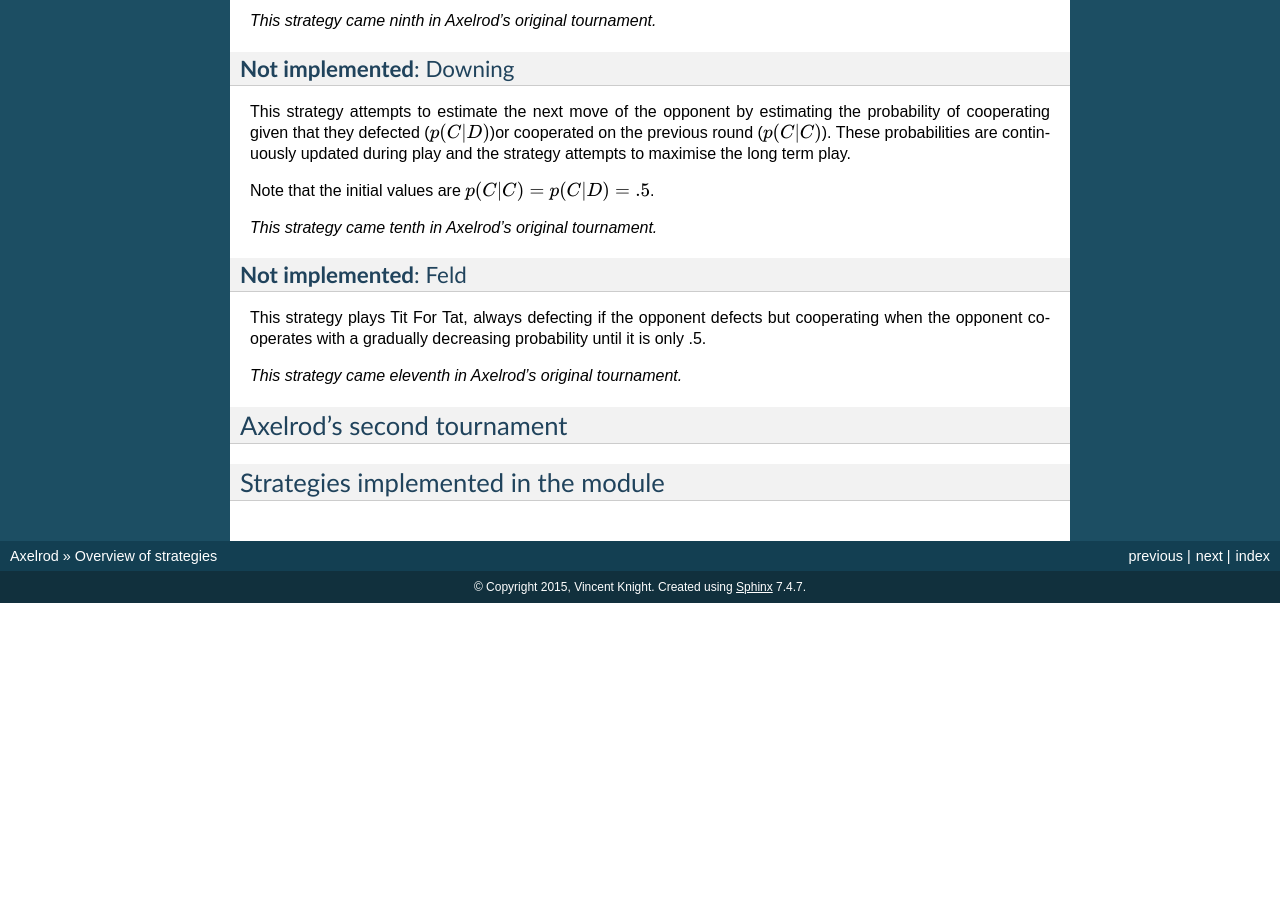
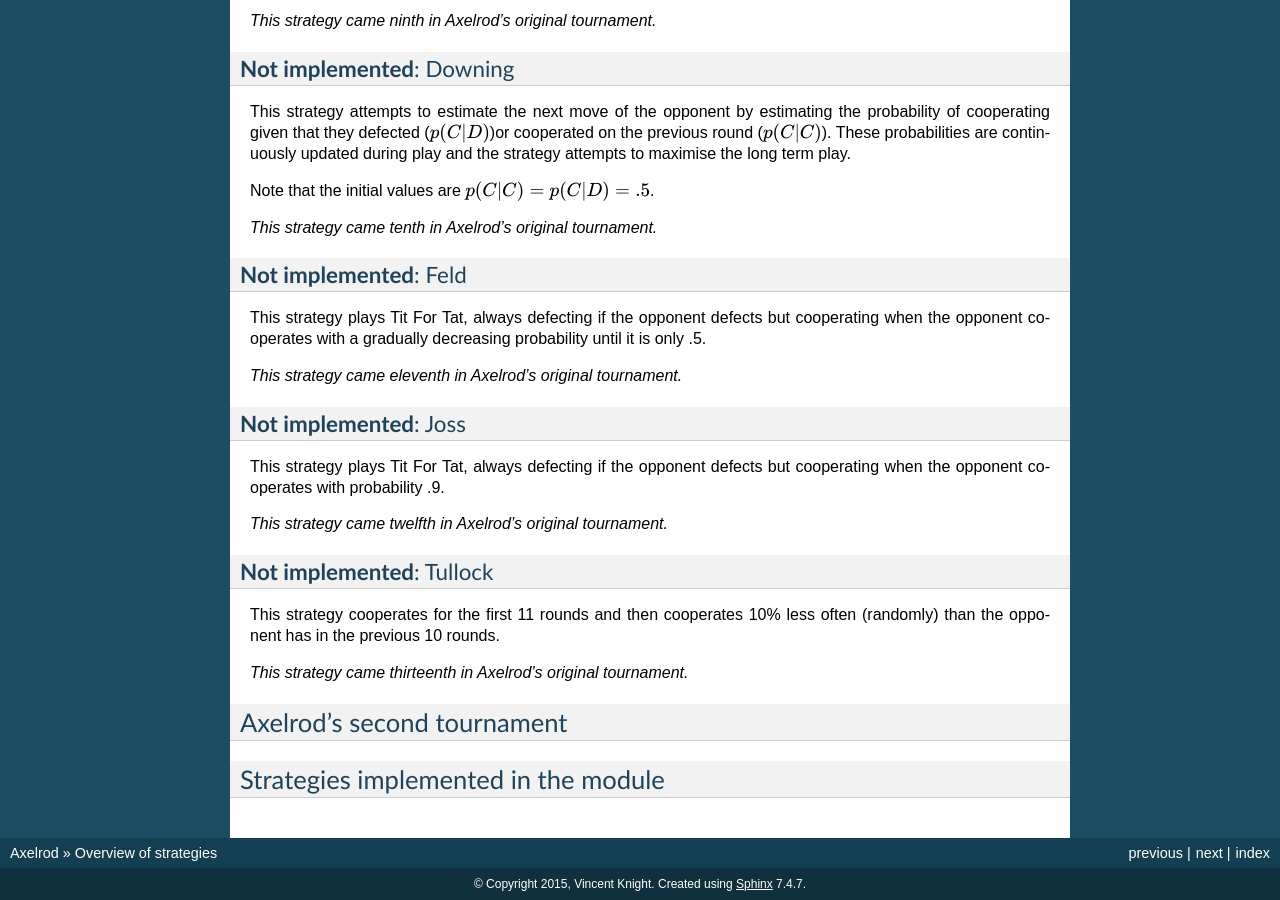
Before and after one commit to Axelrod-Python/Axelrod, a Sphinx documentation site: the page built from docs/strategies.rst, in a window 1280 px wide and 900 px high, scrolled down 3147 px. Built offline with Sphinx 7.4.7, drawn with Linux system fonts in a browser that asks for light colours; before the commit the page ends 3750 px from its top, so only the background shows below that; some of the changed text lies outside the part shown.

Commit message:
Adding Joss and Tullock
Two simple strategies:

- Joss plays tit for tat but only cooperates .9 of the time.
- Tullock starts by cooperating and then makes decisions based on the
  previous ten rounds of play.

```diff
--- a/docs/strategies.rst
+++ b/docs/strategies.rst
@@ -208,6 +208,23 @@ until it is only .5.
 
 *This strategy came eleventh in Axelrod's original tournament.*
 
+**Not implemented**: Joss
+^^^^^^^^^^^^^^^^^^^^^^^^^
+
+This strategy plays Tit For Tat, always defecting if the opponent defects but
+cooperating when the opponent cooperates with probability .9.
+
+*This strategy came twelfth in Axelrod's original tournament.*
+
+**Not implemented**: Tullock
+^^^^^^^^^^^^^^^^^^^^^^^^^^^^
+
+This strategy cooperates for the first 11 rounds and then cooperates 10% less
+often (randomly) than the opponent has in the previous 10 rounds.
+
+*This strategy came thirteenth in Axelrod's original tournament.*
+
+
 Axelrod's second tournament
 ---------------------------
 
```
